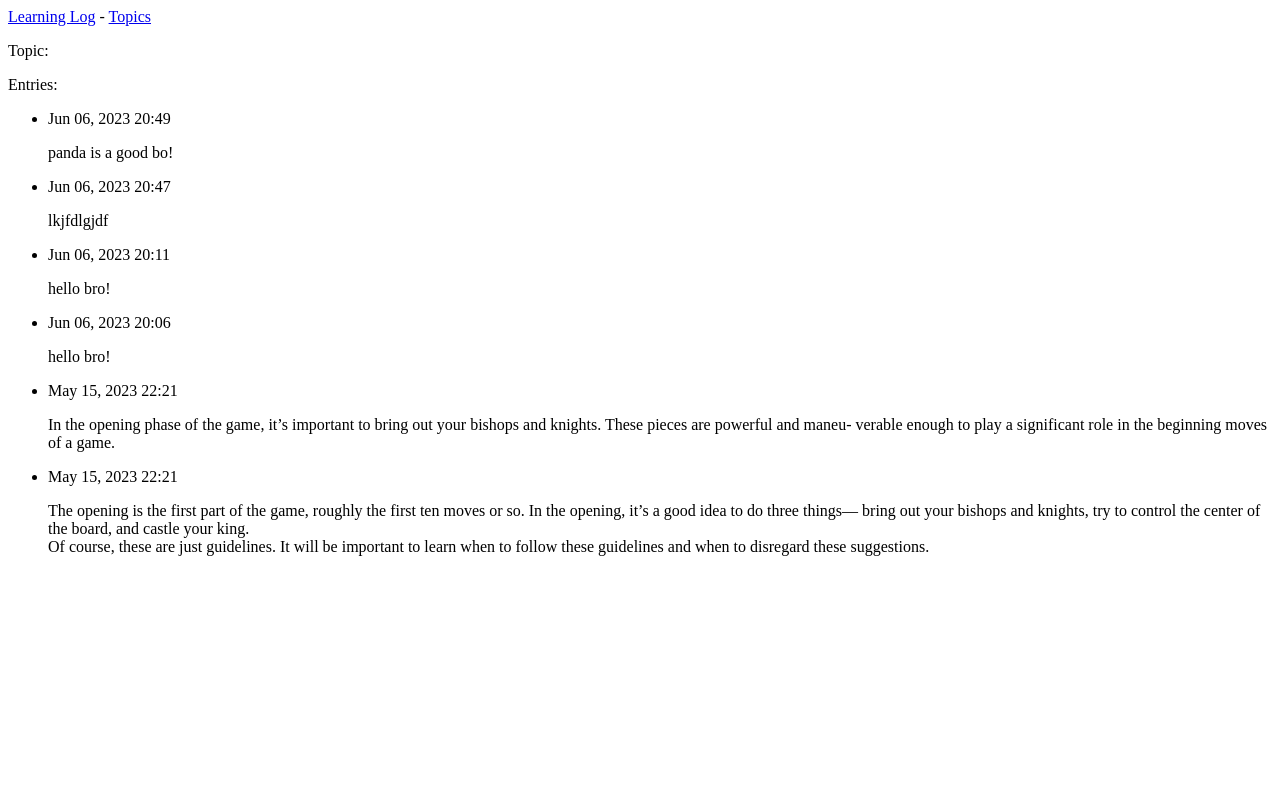
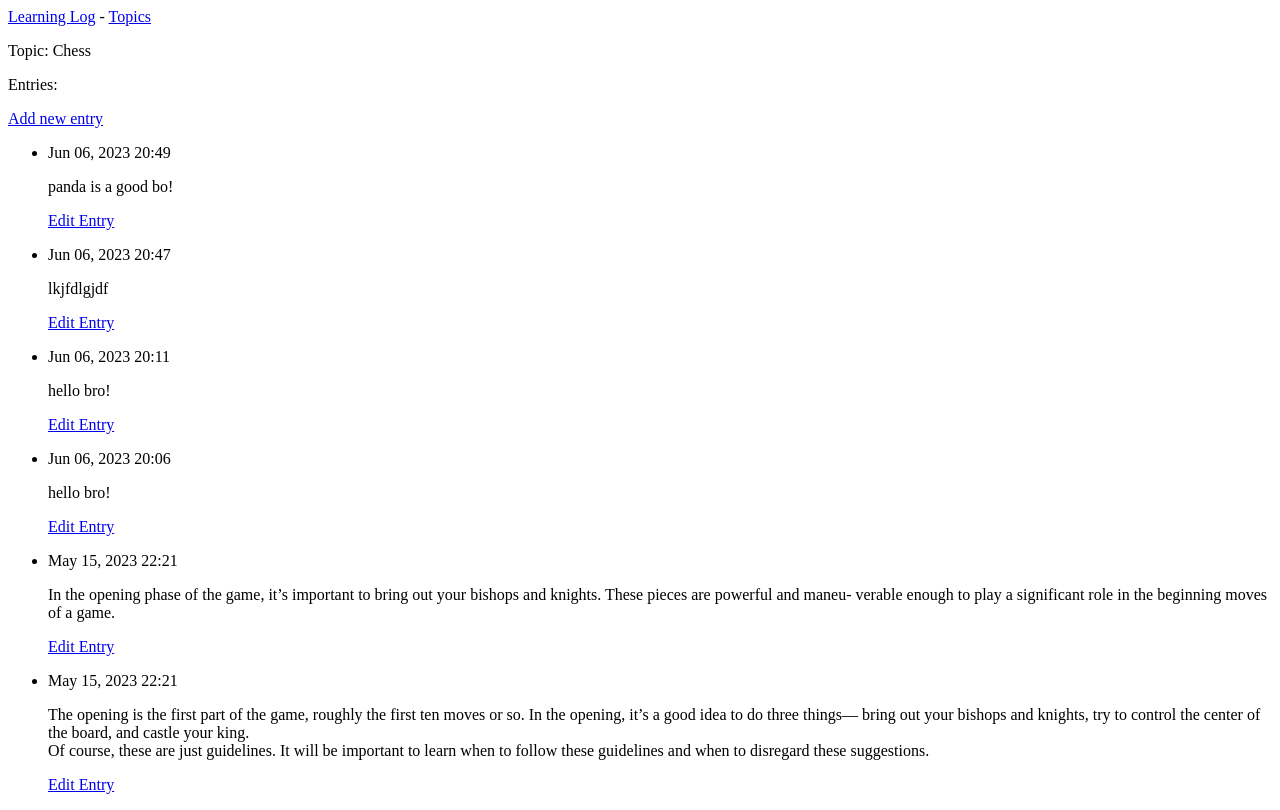
Before and after one commit to silverscorpio/pcc_projects, a Django app: page /topics/1/ in a window 1280 px wide. Before the commit the page ends 556 px from the top, so only its background shows below. Run offline with Django 4.2, Linux system fonts and the light colour scheme; data comes from the database, SQL or seed files in the repository; both versions use the stored data as it was after the commit.

Commit message:
functionality to add, edit entries topics

```diff
--- a/web_app/web_apps/templates/web_apps/topic.html
+++ b/web_app/web_apps/templates/web_apps/topic.html
@@ -3,11 +3,15 @@
 {% block content %}
     <p>Topic: {{ topic }}</p>
     <p>Entries: </p>
+    <p>
+        <a href="{% url 'web_apps:new_entry' topic.id %}">Add new entry</a>
+    </p>
     <ul>
         {% for entry in entries %}
             <li>
                 <p>{{ entry.date_added | date:' M d, Y H:i' }}</p>
                 <p>{{ entry.text | linebreaks }}</p>
+                <p><a href="{% url 'web_apps:edit_entry' entry.id %}">Edit Entry</a></p>
             </li>
         {% empty %}
             <li>There are no entries for this topic.</li>
--- a/web_app/web_apps/templates/web_apps/topics.html
+++ b/web_app/web_apps/templates/web_apps/topics.html
@@ -11,4 +11,5 @@
             <li>No topics have been added yet.</li>
         {% endfor %}
     </ul>
+    <a href="{% url 'web_apps:new_topic' %}">Add a new topic</a>
 {% endblock content %}
--- a/web_app/web_apps/urls.py
+++ b/web_app/web_apps/urls.py
@@ -8,6 +8,9 @@ urlpatterns = [
     # homepage
     path("", views.index, name="index"),
     path("topics/", views.topics, name="topics"),
-    path("topics/<int:topic_id>/", views.topic, name="topic")
+    path("topics/<int:topic_id>/", views.topic, name="topic"),
+    path("new_topic/", views.new_topic, name="new_topic"),
+    path("new_entry/<int:topic_id>/", views.new_entry, name="new_entry"),
+    path("edit_entry/<int:entry_id>/", views.edit_entry, name="edit_entry")
 
 ]
--- a/web_app/web_apps/views.py
+++ b/web_app/web_apps/views.py
@@ -1,5 +1,6 @@
-from django.shortcuts import render
-from .models import Topic
+from django.shortcuts import render, redirect
+from .models import Topic, Entry
+from .forms import TopicForm, EntryForm
 
 
 # Create your views here.
@@ -17,5 +18,47 @@ def topics(request):
 def topic(request, topic_id):
     topic_chosen = Topic.objects.get(id=topic_id)
     entries = topic_chosen.entry_set.order_by("-date_added")
-    context = {"topic": topic, "entries": entries}
+    context = {"topic": topic_chosen, "entries": entries}
     return render(request=request, context=context, template_name="web_apps/topic.html")
+
+
+def new_topic(request):
+    if request.method != "POST":
+        form = TopicForm()
+    else:
+        form = TopicForm(data=request.POST)
+        if form.is_valid():
+            form.save()
+            return redirect("web_apps:topics")
+    context = {"form": form}
+    return render(request, 'web_apps/new_topic.html', context)
+
+
+def new_entry(request, topic_id):
+    topic_chosen = Topic.objects.get(id=topic_id)
+    if request.method != 'POST':
+        form = EntryForm()
+    else:
+        form = EntryForm(data=request.POST)
+        if form.is_valid():
+            new_entry_data = form.save(commit=False)
+            new_entry_data.topic = topic_chosen
+            new_entry_data.save()
+            return redirect('web_apps:topic', topic_id=topic_id)
+    context = {'topic': topic_chosen, 'form': form}
+    return render(request, 'web_apps/new_entry.html', context)
+
+
+def edit_entry(request, entry_id):
+    entry_chosen = Entry.objects.get(id=entry_id)
+    topic_chosen = entry_chosen.topic
+
+    if request.method != "POST":
+        form = EntryForm(instance=entry_chosen)
+    else:
+        form = EntryForm(instance=entry_chosen, data=request.POST)
+        if form.is_valid():
+            form.save()
+            return redirect("web_apps:topic", topic_id=topic_chosen.id)
+    context = {"entry": entry_chosen, "topic": topic_chosen, "form": form}
+    return render(request, 'web_apps/edit_entry.html', context)
```
Also changed, not shown: web_app/web_apps/forms.py (added, +18 -0 lines), web_app/web_apps/templates/web_apps/edit_entry.html (added, +14 -0 lines), web_app/web_apps/templates/web_apps/new_entry.html (added, +10 -0 lines), web_app/web_apps/templates/web_apps/new_topic.html (added, +11 -0 lines), web_app/db.sqlite3.
